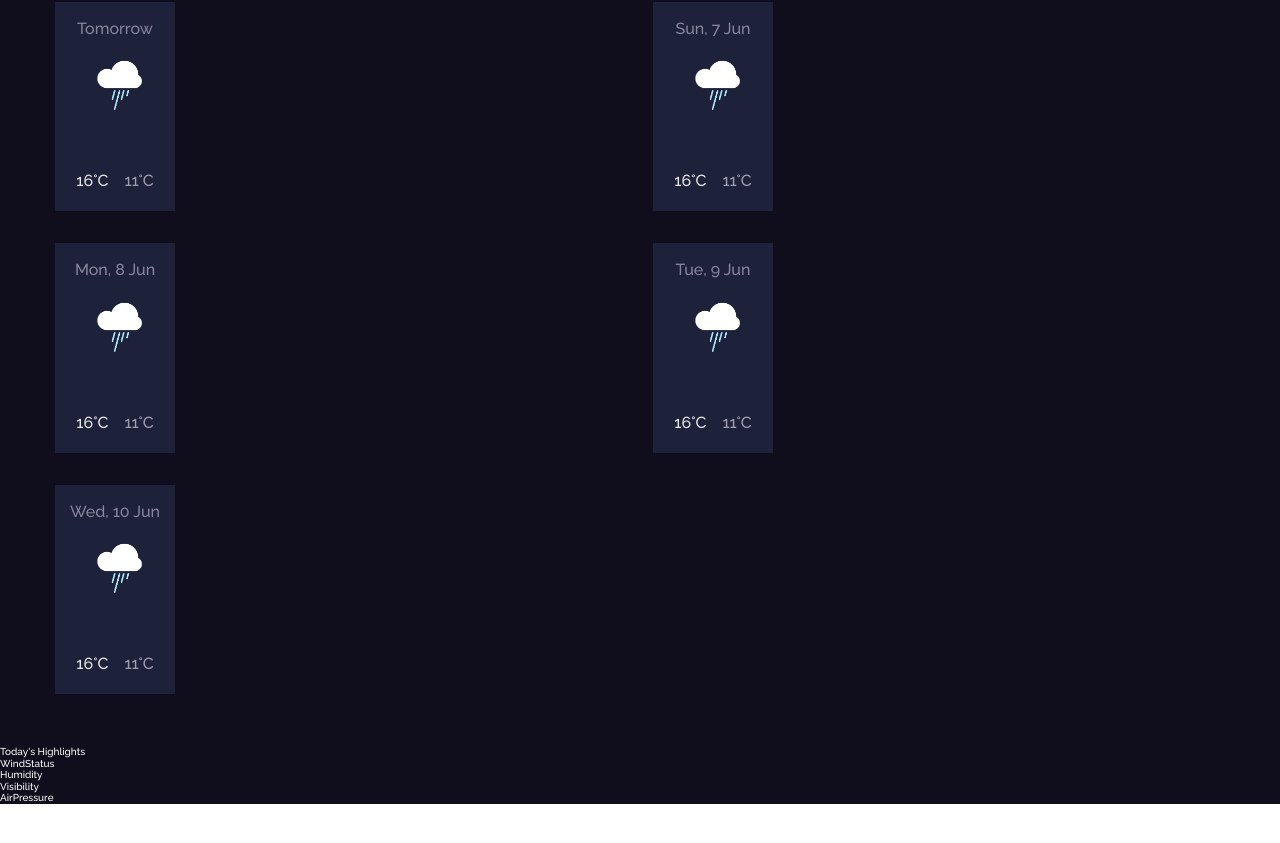
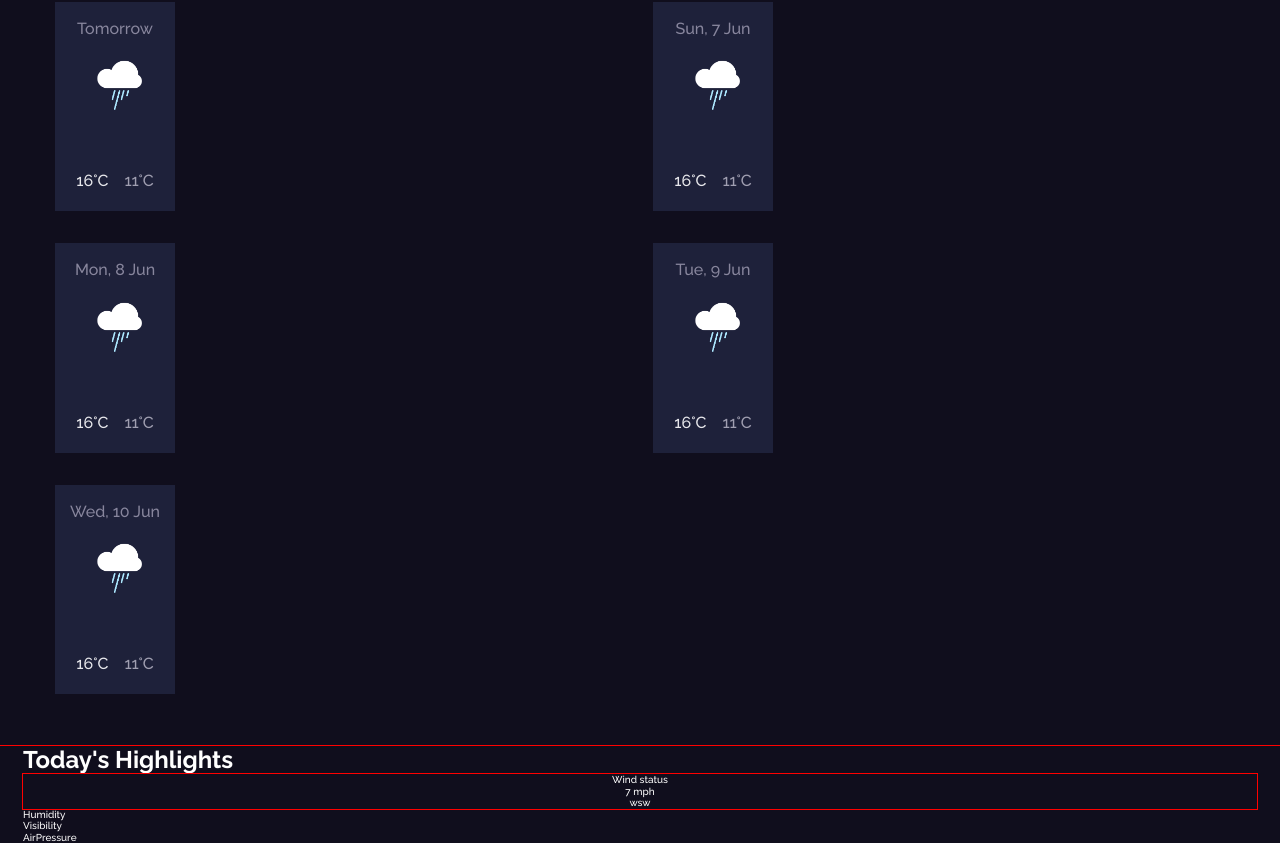
Before and after one commit to presh-031/Weather-App-and-Location-detector, a React (Create React App) app: page / in a window 1280 px wide. Shown: the part 898-1741 px from the top of the page. Before the commit the page ends 1702 px from the top, so only its background shows below. Built offline with nearby package versions, Linux system fonts and the light colour scheme.

Commit message:
creating template for wind status highlight

```diff
--- a/src/components/Main/Main.css
+++ b/src/components/Main/Main.css
@@ -2,13 +2,22 @@
   background-color: #100e1d;
   color: #fff;
 }
-.units-div {
+.units-section {
   display: none;
 }
-.forecasts-div {
+.forecasts-section {
   /* outline: 1px solid red; */
   padding: 5.2rem 5.5rem;
   display: grid;
   grid-template-columns: repeat(2, 1fr);
   gap: 3.2rem 2.6rem;
 }
+.highlights-section {
+  padding: 0 2.3rem;
+  outline: 1px solid red;
+}
+.highlights-section > p {
+  line-height: 2.818rem;
+  font-size: 2.4rem;
+  font-weight: 700;
+}
--- a/src/components/Main/Main.jsx
+++ b/src/components/Main/Main.jsx
@@ -10,23 +10,25 @@ import "./Main.css";
 const Main = () => {
   return (
     <div className="main">
-      <section className="units-div">
+      <section className="units-section">
         <Units unit={"&deg;C"} />
         <Units unit={"&deg;F"} />
       </section>
-      <section className="forecasts-div">
+      <section className="forecasts-section">
         <Forecast date="Tomorrow" temp="16&deg;C" feels_like="11&deg;C" />
         <Forecast date="Sun, 7 Jun" temp="16&deg;C" feels_like="11&deg;C" />
         <Forecast date="Mon, 8 Jun" temp="16&deg;C" feels_like="11&deg;C" />
         <Forecast date="Tue, 9 Jun" temp="16&deg;C" feels_like="11&deg;C" />
         <Forecast date="Wed, 10 Jun" temp="16&deg;C" feels_like="11&deg;C" />
       </section>
-      <section>
+      <section className="highlights-section">
         <p>Today's Highlights</p>
-        <WindStatus />
-        <Humidity />
-        <Visibility />
-        <AirPressure />
+        <div>
+          <WindStatus />
+          <Humidity />
+          <Visibility />
+          <AirPressure />
+        </div>
       </section>
     </div>
   );
--- a/src/components/Units/Units.jsx
+++ b/src/components/Units/Units.jsx
@@ -1,5 +1,5 @@
-const Units = () => {
-  return <div>&deg;C</div>;
+const Units = ({ unit }) => {
+  return <div>{unit}</div>;
 };
 
 export default Units;
--- a/src/components/WindStatus/WindStatus.css
+++ b/src/components/WindStatus/WindStatus.css
@@ -0,0 +1,4 @@
+.windstatus {
+  outline: 1px solid red;
+  text-align: center;
+}
--- a/src/components/WindStatus/WindStatus.jsx
+++ b/src/components/WindStatus/WindStatus.jsx
@@ -1,7 +1,16 @@
 import React from "react";
 
+import "./WindStatus.css";
 const WindStatus = () => {
-  return <div>WindStatus</div>;
+  return (
+    <div className="windstatus">
+      <p>Wind status</p>
+      <p>
+        <span>7</span> mph
+      </p>
+      <p>wsw</p>
+    </div>
+  );
 };
 
 export default WindStatus;
```
